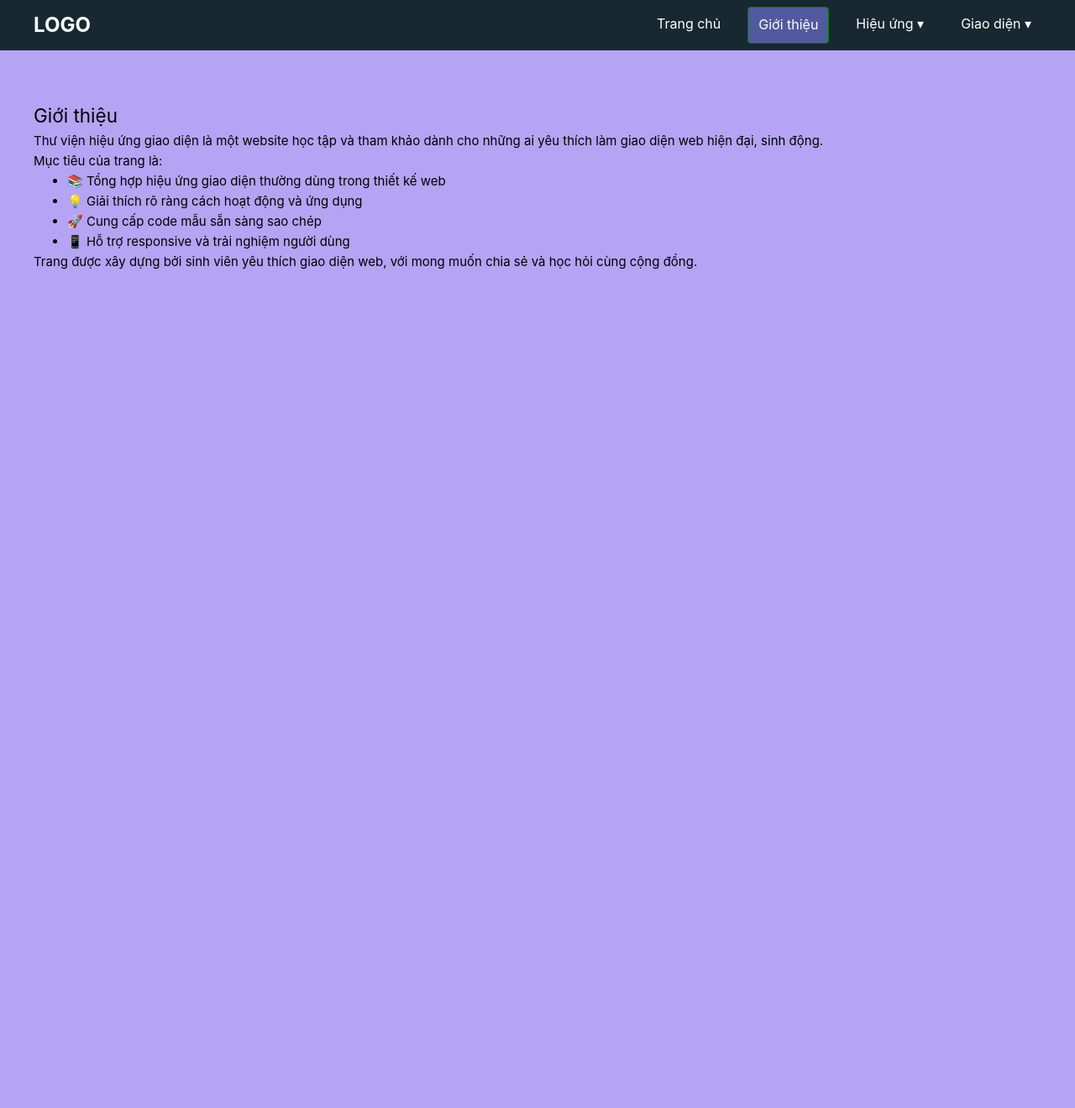
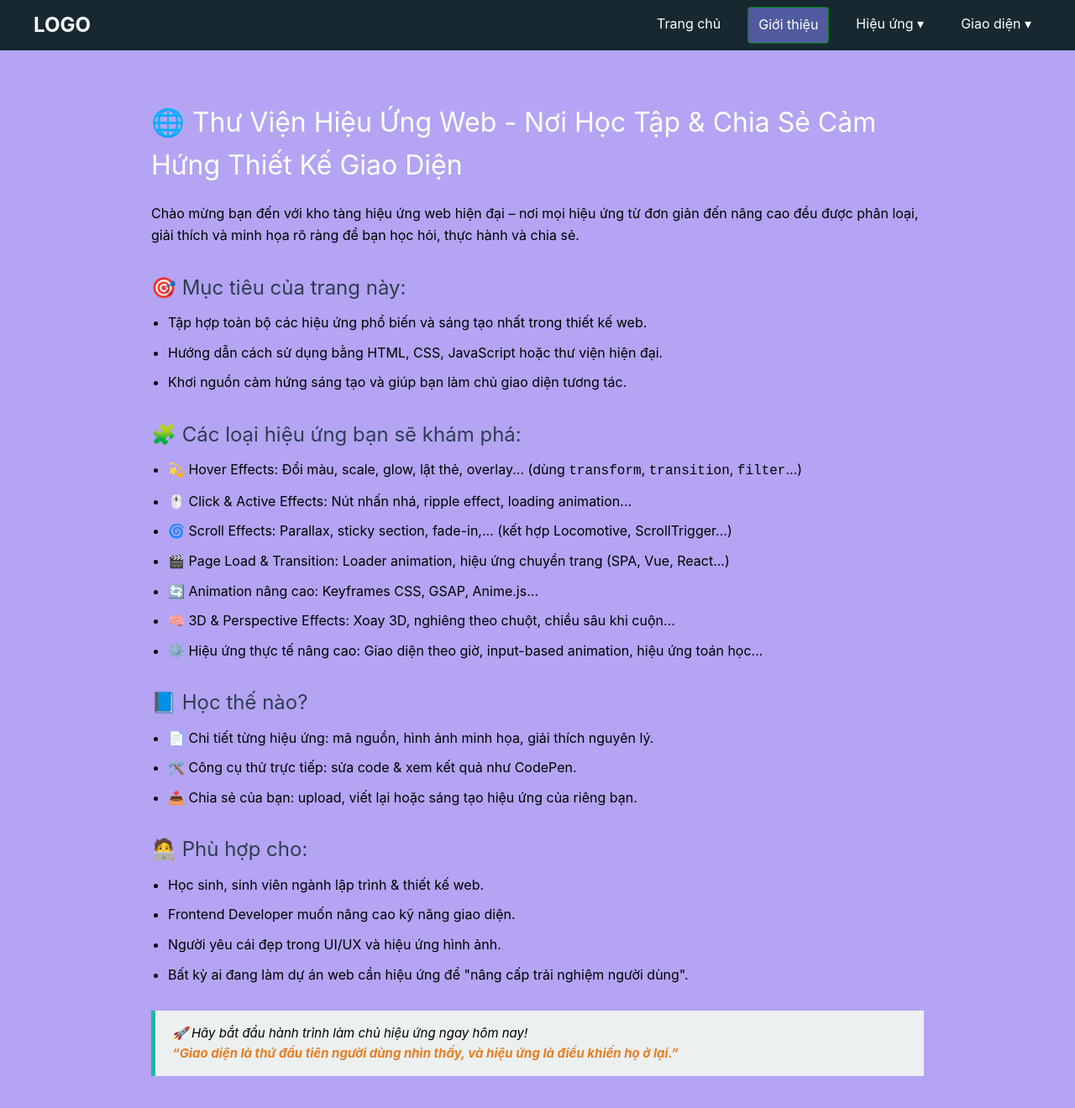
Before and after one commit to PhanVinh09/My-effects-library, a Vue app: page /about in a window 1280 px wide. Shown: the top 1320 px of the page at 84% size. Built offline with nearby package versions, Linux system fonts and the light colour scheme.

Commit message:
add content

```diff
--- a/src/views/About.vue
+++ b/src/views/About.vue
@@ -1,18 +1,56 @@
 <template>
   <section class="about">
-  <h1>Giới thiệu</h1>
-  <p>Thư viện hiệu ứng giao diện là một website học tập và tham khảo dành cho những ai yêu thích làm giao diện web hiện đại, sinh động.</p>
+    <div class="container">
+      <h1>🌐 Thư Viện Hiệu Ứng Web - Nơi Học Tập & Chia Sẻ Cảm Hứng Thiết Kế Giao Diện</h1>
 
-  <p>Mục tiêu của trang là:</p>
-  <ul>
-    <li>📚 Tổng hợp hiệu ứng giao diện thường dùng trong thiết kế web</li>
-    <li>💡 Giải thích rõ ràng cách hoạt động và ứng dụng</li>
-    <li>🚀 Cung cấp code mẫu sẵn sàng sao chép</li>
-    <li>📱 Hỗ trợ responsive và trải nghiệm người dùng</li>
-  </ul>
+      <p>Chào mừng bạn đến với <strong>kho tàng hiệu ứng web hiện đại</strong> – nơi mọi hiệu ứng từ đơn giản đến nâng
+        cao đều được phân loại, giải thích và minh họa rõ ràng để bạn học hỏi, thực hành và chia sẻ.</p>
 
-  <p>Trang được xây dựng bởi sinh viên yêu thích giao diện web, với mong muốn chia sẻ và học hỏi cùng cộng đồng.</p>
-</section>
+      <h2>🎯 Mục tiêu của trang này:</h2>
+      <ul>
+        <li>Tập hợp toàn bộ các hiệu ứng phổ biến và sáng tạo nhất trong thiết kế web.</li>
+        <li>Hướng dẫn cách sử dụng bằng <strong>HTML, CSS, JavaScript</strong> hoặc thư viện hiện đại.</li>
+        <li>Khơi nguồn cảm hứng sáng tạo và giúp bạn làm chủ giao diện tương tác.</li>
+      </ul>
+
+      <h2>🧩 Các loại hiệu ứng bạn sẽ khám phá:</h2>
+      <ul>
+        <li>💫 <strong>Hover Effects:</strong> Đổi màu, scale, glow, lật thẻ, overlay... (dùng <code>transform</code>,
+          <code>transition</code>, <code>filter</code>...)
+        </li>
+        <li>🖱️ <strong>Click & Active Effects:</strong> Nút nhấn nhá, ripple effect, loading animation...</li>
+        <li>🌀 <strong>Scroll Effects:</strong> Parallax, sticky section, fade-in,... (kết hợp Locomotive,
+          ScrollTrigger...)</li>
+        <li>🎬 <strong>Page Load & Transition:</strong> Loader animation, hiệu ứng chuyển trang (SPA, Vue, React...)
+        </li>
+        <li>🔄 <strong>Animation nâng cao:</strong> Keyframes CSS, GSAP, Anime.js...</li>
+        <li>🧠 <strong>3D & Perspective Effects:</strong> Xoay 3D, nghiêng theo chuột, chiều sâu khi cuộn...</li>
+        <li>⚙️ <strong>Hiệu ứng thực tế nâng cao:</strong> Giao diện theo giờ, input-based animation, hiệu ứng toán
+          học...</li>
+      </ul>
+
+      <h2>📘 Học thế nào?</h2>
+      <ul>
+        <li>📄 Chi tiết từng hiệu ứng: mã nguồn, hình ảnh minh họa, giải thích nguyên lý.</li>
+        <li>🛠️ Công cụ thử trực tiếp: sửa code & xem kết quả như CodePen.</li>
+        <li>📤 Chia sẻ của bạn: upload, viết lại hoặc sáng tạo hiệu ứng của riêng bạn.</li>
+      </ul>
+
+      <h2>🧑‍💻 Phù hợp cho:</h2>
+      <ul>
+        <li>Học sinh, sinh viên ngành lập trình & thiết kế web.</li>
+        <li>Frontend Developer muốn nâng cao kỹ năng giao diện.</li>
+        <li>Người yêu cái đẹp trong UI/UX và hiệu ứng hình ảnh.</li>
+        <li>Bất kỳ ai đang làm dự án web cần hiệu ứng để "nâng cấp trải nghiệm người dùng".</li>
+      </ul>
+
+      <blockquote>
+        🚀 Hãy bắt đầu hành trình làm chủ hiệu ứng ngay hôm nay!<br>
+        <span class="highlight">“Giao diện là thứ đầu tiên người dùng nhìn thấy, và hiệu ứng là điều khiến họ ở
+          lại.”</span>
+      </blockquote>
+    </div>
+  </section>
 
 </template>
 
@@ -20,7 +58,50 @@
 </script>
 
 <style scoped>
-section {
-  padding: 40px;
+.container {
+  max-width: 960px;
+  margin: 0 auto;
+  padding: 40px 20px;
+}
+
+h1 {
+  color: #ffffff;
+  font-size: 32px;
+  margin-bottom: 20px;
+}
+
+h2 {
+  color: #2c3e50;
+  font-size: 24px;
+  margin-top: 30px;
+  margin-bottom: 10px;
+}
+
+p,
+li {
+  font-size: 16px;
+  line-height: 1.6;
+  margin-bottom: 10px;
+}
+
+ul {
+  padding-left: 20px;
+}
+
+blockquote {
+  font-style: italic;
+  background: #ecf0f1;
+  padding: 15px 20px;
+  border-left: 5px solid #1abc9c;
+  margin: 30px 0;
+}
+
+.icon {
+  margin-right: 5px;
+}
+
+.highlight {
+  color: #e67e22;
+  font-weight: bold;
 }
 </style>
```
Also changed, not shown: test.html (added, +132 -0 lines).
